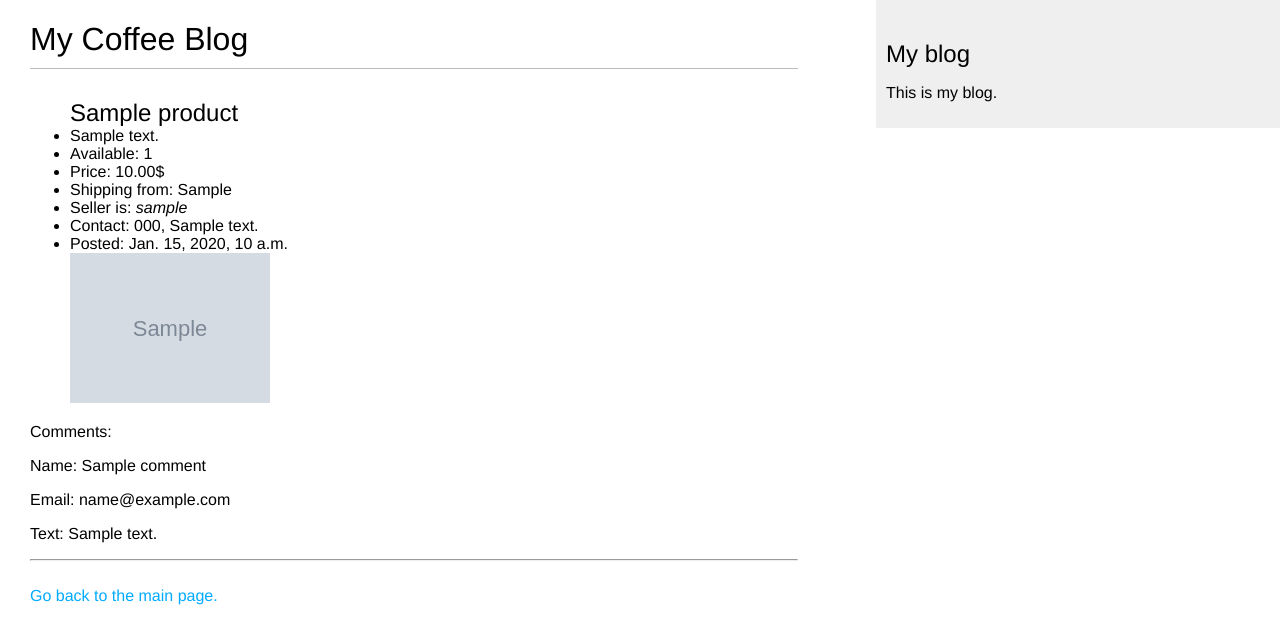
After one commit to MaksimMarynau/coffee_shop, a Django app: a page that uses src/coffee_shop_project/coffee_shop_project/apps/coffee_board/templates/products/product_detail.html in a window 1280 px wide. The commit adds this page. Shown: the top 644 px of the page. Run offline with Django 3.2, Linux system fonts and the light colour scheme; tables that the repository leaves empty hold one stand-in row (values such as "Sample post"); grey boxes marked "Sample" are stand-in pictures.

Commit message:
added comments to the post, showing them on site

```diff
--- a/src/coffee_shop_project/coffee_shop_project/apps/coffee_board/models.py
+++ b/src/coffee_shop_project/coffee_shop_project/apps/coffee_board/models.py
@@ -2,6 +2,7 @@ from django.db import models
 from django.utils import timezone
 from django.conf import settings
 from phone_field import PhoneField
+from django.urls import reverse
 
 # Create your models here.
 class Product(models.Model):
@@ -28,11 +29,15 @@ class Product(models.Model):
         related_name='products'
     )
 
+    def __str__(self):
+        return self.title
+
+    def get_absolute_url(self):
+        return reverse('product_detail', kwargs={'slug':self.slug})
+
     class Meta:
         ordering = ('-publish',)
 
-    def __str__(self):
-        return self.title
 
 class ProductDescription(models.Model):
 
@@ -62,3 +67,23 @@ class Seller(models.Model):
 
     def __str__(self):
         return self.nickname
+
+
+class Comment(models.Model):
+    product = models.ForeignKey(
+        Product,
+        on_delete=models.CASCADE,
+        related_name='comments'
+    )
+    name = models.CharField(max_length=80)
+    email = models.EmailField()
+    body = models.TextField()
+    created = models.DateTimeField(auto_now_add=True)
+    updated = models.DateTimeField(auto_now=True)
+    active = models.BooleanField(default=True)
+
+    class Meta:
+        ordering = ('created',)
+
+    def __str__(self):
+        return 'Comment by {} on {}'.format(self.name, self.product)
--- /dev/null
+++ b/src/coffee_shop_project/coffee_shop_project/apps/coffee_board/templates/products/product_detail.html
@@ -0,0 +1,28 @@
+{% extends "base.html" %}
+
+{% block title %}My Coffee Blog{% endblock %}
+
+{% block content %}
+    <h1>My Coffee Blog</h1>
+        <ul>
+            <h2>
+              {{ product.title }}
+            </h2>
+            <li>{{ product.products_description.description }}</li>
+            <li>Available: {{ product.count }}</li>
+            <li>Price: {{ product.price }}$</li>
+            <li>Shipping from: {{ product.products_description.country }}</li>
+            <li>Seller is: <i>{{ product.seller }}</i></li>
+            <li>Contact: {{ product.seller.phone }}, {{ product.seller.address }}</li>
+            <li>Posted: {{ product.publish }}</li>
+            <img src="{{ product.products_description.image.url }}" width=200px height=auto/>
+        </ul>
+        <p>Comments: </p>
+        {% for comment in product.comments.all %}
+            <p>Name: {{ comment.name }}</p>
+            <p>Email: {{ comment.email }}</p>
+            <p>Text: {{ comment.body }}</p><hr />
+        {% endfor %}
+    <br />
+    <a href="{% url 'product_list' %}">Go back to the main page.</a>
+{% endblock %}
--- a/src/coffee_shop_project/coffee_shop_project/apps/coffee_board/urls.py
+++ b/src/coffee_shop_project/coffee_shop_project/apps/coffee_board/urls.py
@@ -3,5 +3,8 @@ from django.urls import path
 from . import views
 
 urlpatterns = [
-    path('', views.ProductView.as_view(), name='main'),
+    path('', views.ProductView.as_view(), name='product_list'),
+    path("<slug:slug>/", views.ProductDetailView.as_view(),
+        name='product_detail'
+    ),
 ]
--- a/src/coffee_shop_project/coffee_shop_project/apps/coffee_board/views.py
+++ b/src/coffee_shop_project/coffee_shop_project/apps/coffee_board/views.py
@@ -1,9 +1,10 @@
-from django.shortcuts import render
-from django.views.generic import ListView
+from django.shortcuts import render, get_object_or_404
+from django.views.generic import ListView, DetailView
+from django.views.generic.base import View
 
 # Create your views here.
-from .models import Product
-
+from .models import Product, Comment
+from .forms import CommentForm
 
 class ProductView(ListView):
     model = Product
@@ -11,3 +12,9 @@ class ProductView(ListView):
     paginate_by = 3
     template_name = 'products/product_list.html'
     context_object_name = 'my_products'
+
+
+class ProductDetailView(DetailView):
+    model = Product
+    slug_field = 'slug'
+    template_name = 'products/product_detail.html'
```
Also changed, not shown: src/coffee_shop_project/coffee_shop_project/apps/coffee_board/admin.py (+8 -1 lines), src/coffee_shop_project/coffee_shop_project/apps/coffee_board/forms.py (added, +8 -0 lines), src/coffee_shop_project/coffee_shop_project/apps/coffee_board/templates/products/product_list.html (+1 -6 lines), src/coffee_shop_project/coffee_shop_project/apps/coffee_board/migrations/0003_auto_20210307_1227.py (added).
